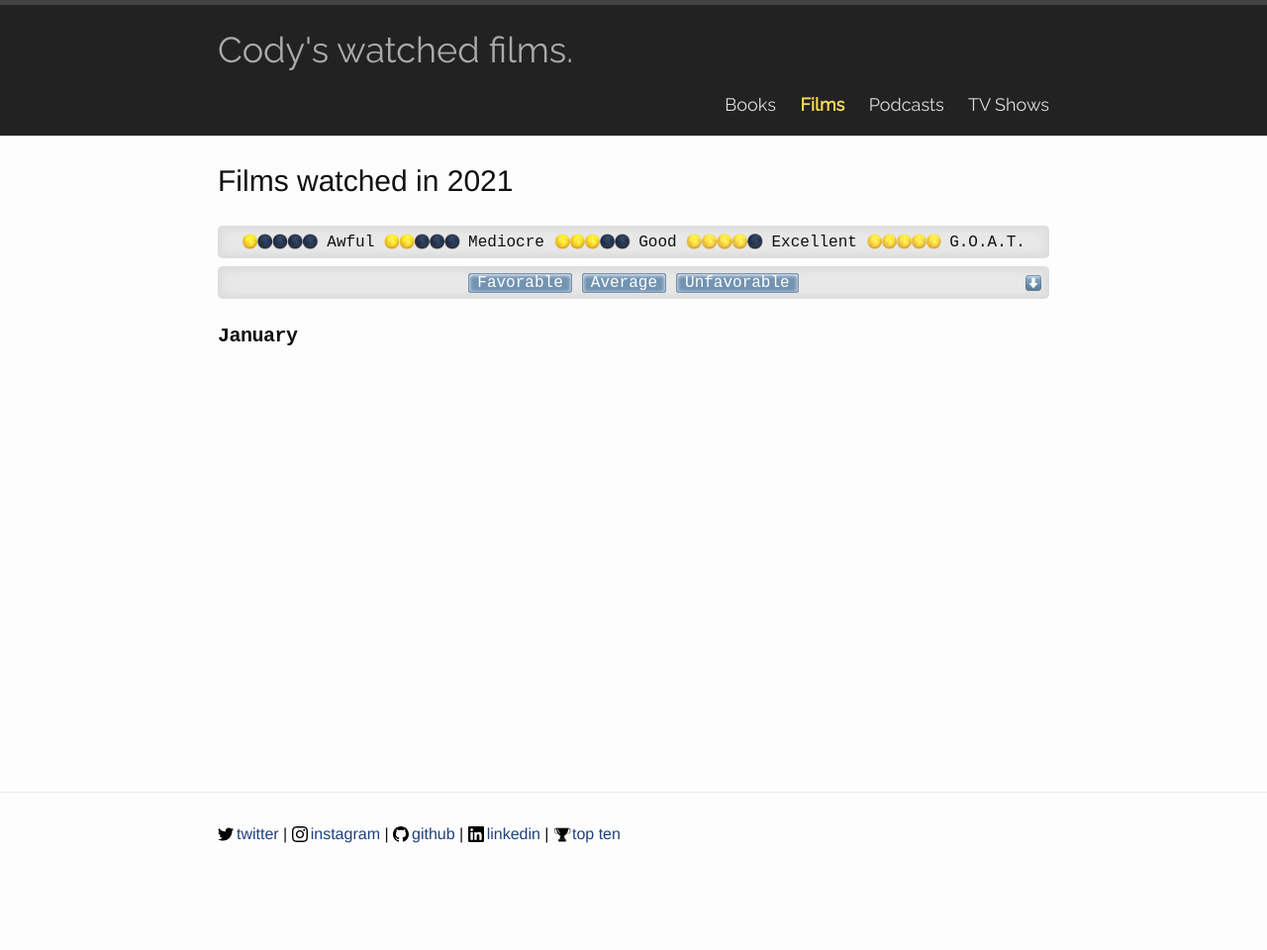
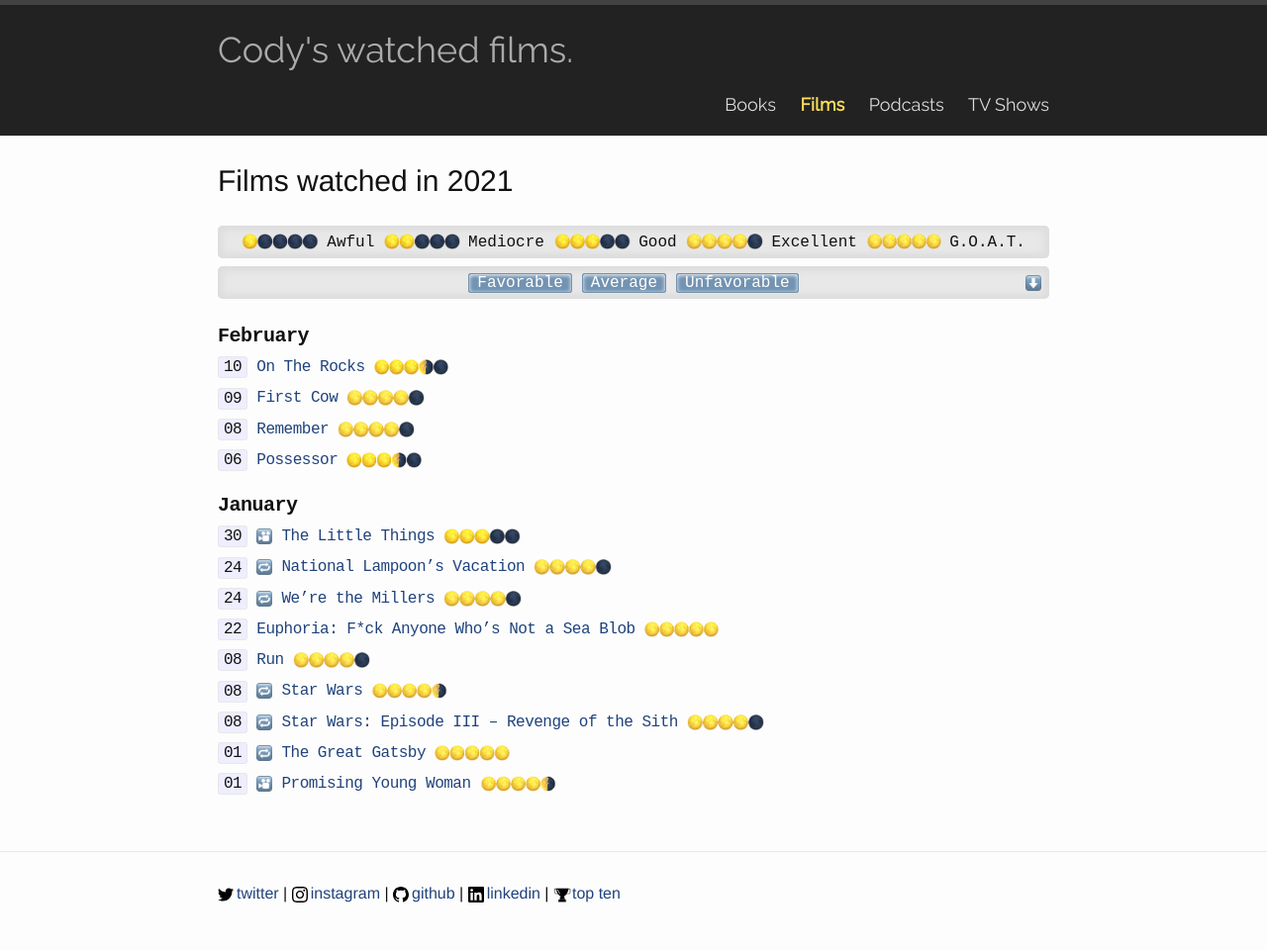
Before and after one commit to codydalerodgers/personal-blog, a Jekyll site: the page built from _films/2021.md, in a window 1280 px wide. Shown: the whole page at 99% size. Built offline with Jekyll 4.4.1, drawn with Linux system fonts in a browser that asks for light colours; before the commit the page ends 900 px from its top, so only the background shows below that.

```diff
--- a/_films/2021.md
+++ b/_films/2021.md
@@ -4,4 +4,30 @@ short-title: 2021
 title: Films watched in 2021
 category: films
 ---
+## February
+`10` [On The Rocks](https://www.imdb.com/title/tt9606374/) {{ site.r35 }}
+
+`09` [First Cow](https://www.imdb.com/title/tt9231040/) {{ site.r4 }}
+
+`08` [Remember](https://www.imdb.com/title/tt3704050/) {{ site.r4 }}
+
+`06` [Possessor](https://www.imdb.com/title/tt5918982/) {{ site.r35 }}
+
 ## January
+`30` {{ site.tr }} [The Little Things](https://www.imdb.com/title/tt10016180/) {{ site.r3 }}
+
+`24` {{ site.rw }} [National Lampoon’s Vacation](https://www.imdb.com/title/tt0085995/) {{ site.r4 }}
+
+`24` {{ site.rw }} [We’re the Millers](https://www.imdb.com/title/tt1723121/) {{ site.r4 }}
+
+`22` [Euphoria: F*ck Anyone Who’s Not a Sea Blob](https://www.imdb.com/title/tt13608984/) {{ site.r5 }}
+
+`08` [Run](https://www.imdb.com/title/tt8633478/) {{ site.r4 }}
+
+`08` {{ site.rw }} [Star Wars](https://www.imdb.com/title/tt0076759/) {{ site.r45 }}
+
+`08` {{ site.rw }} [Star Wars: Episode III – Revenge of the Sith](https://www.imdb.com/title/tt0121766/) {{ site.r4 }}
+
+`01` {{ site.rw }} [The Great Gatsby](https://www.imdb.com/title/tt1343092/) {{ site.r5 }}
+
+`01` {{ site.tr }} [Promising Young Woman](https://www.imdb.com/title/tt9620292/) {{ site.r45 }}
--- a/_posts/2019-05-28-a24.markdown
+++ b/_posts/2019-05-28-a24.markdown
@@ -10,8 +10,8 @@ categories: films
 <p style="text-align: center; font-style: italic">"It’s crazy that there is an article about a distribution company. That’s completely nuts."</p>
 <br>
 Saint Maud ∙
-First Cow ∙
-On the Rocks ∙
+<span class="a24_color">**First Cow**</span> ∙
+<span class="a24_color">**On the Rocks**</span> ∙
 <span class="a24_color">**Minari**</span> ∙
 <span class="a24_color">**Uncut Gems**</span> ∙
 <span class="a24_color">**In Fabric**</span> ∙
@@ -74,7 +74,7 @@ The Sea of Trees ∙
 <span class="a24_color">**Equals**</span> ∙
 <span class="a24_color">**De Palma**</span> ∙
 <span class="a24_color">**The Adderall Diaries**</span> ∙
-Remember ∙
+<span class="a24_color">**Remember**</span> ∙
 <span class="a24_color">**Mojave**</span>  ∙
 <span class="a24_color">**The Lobster**</span> ∙
 <span class="a24_color">**Green Room**</span> ∙
--- a/_posts/2020-08-27-neon.markdown
+++ b/_posts/2020-08-27-neon.markdown
@@ -10,7 +10,7 @@ categories: films
 <p style="text-align: center; font-style: italic">"NEON Rated."</p>
 <br>
 Ammonite ∙
-Possessor ∙
+<span class="nn_color">**Possessor**</span> ∙
 You Cannot Kill David Arquette ∙
 She Dies Tomorrow ∙
 Palm Springs ∙
```
Also changed, not shown: _podcasts/2021.md (+2 -1 lines), _shows/2021.md (+5 -3 lines).
